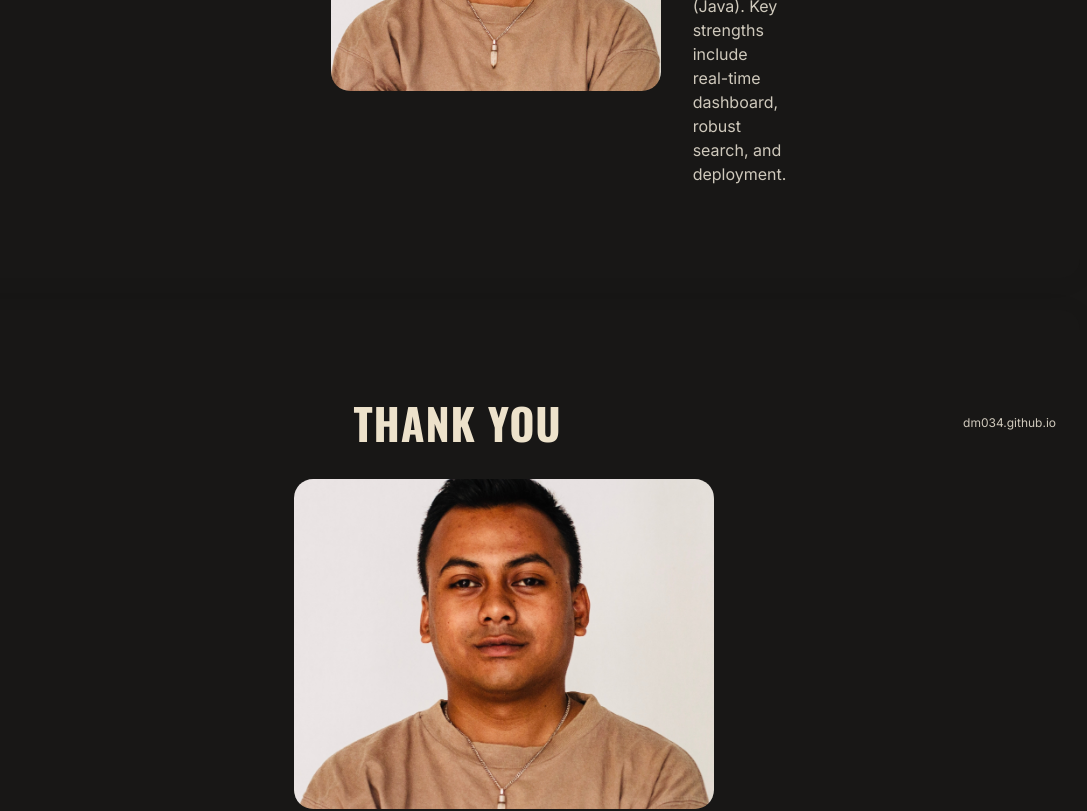
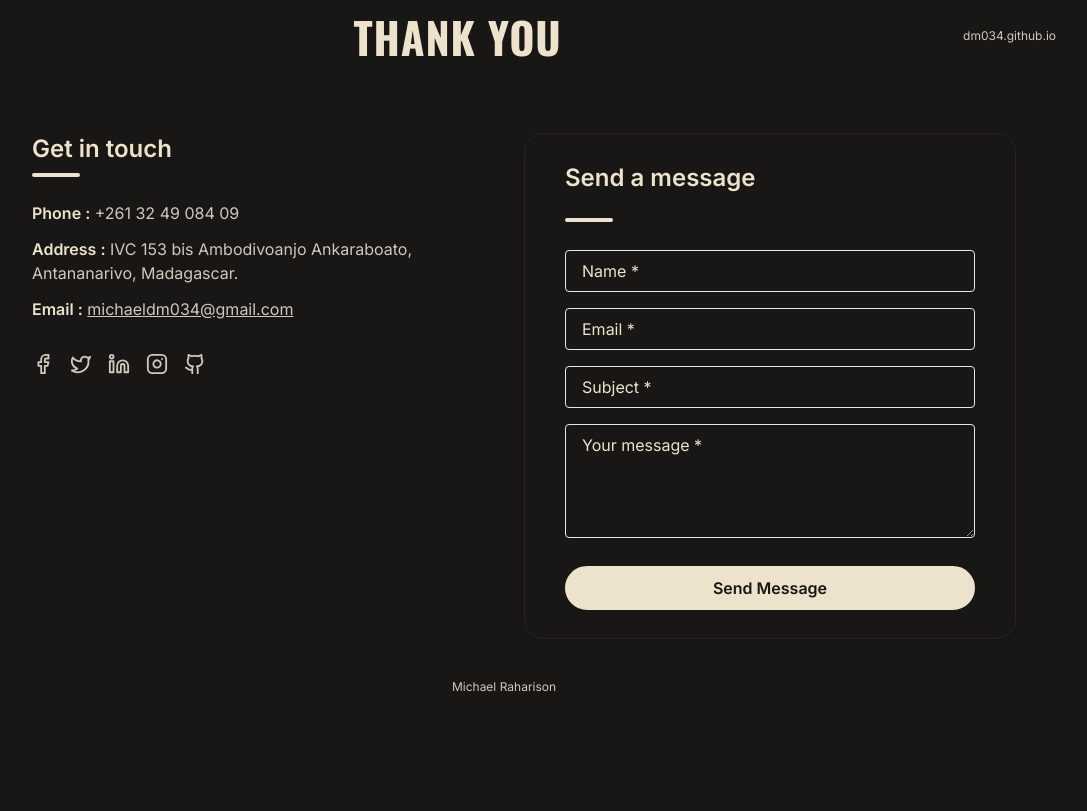
Before and after one commit to DM034/one-page-wonder-analyse, a React (Vite) app: page / in a window 1280 px wide. Shown: the part 3940-4751 px from the top of the page, without its empty margins (136-1223 px from the left). Built offline with nearby package versions, Linux system fonts and the light colour scheme.

Commit message:
Remove images, add contact module
Remove images from "Best Project" and "Thank You" sections. Add the contact module to the "Thank You" section, applying existing styles.

```diff
--- a/src/components/portfolio/BestProject.tsx
+++ b/src/components/portfolio/BestProject.tsx
@@ -1,5 +1,3 @@
-
-const profileImg = "/lovable-uploads/c58de510-be2f-4999-b017-6fa9ffabe1bb.png";
 
 export default function BestProject() {
   return (
@@ -9,7 +7,6 @@ export default function BestProject() {
         <div className="text-xs text-muted">dm034.github.io</div>
       </div>
       <div className="w-full flex flex-col md:flex-row items-center gap-8">
-        <img src={profileImg} alt="Best Project" className="slide-img object-cover max-w-[220px]" />
         <div className="flex-1">
           <div className="text-beige text-xl font-semibold mb-3">Order Tracking System (BICI)</div>
           <div className="text-muted mb-3">
--- a/src/components/portfolio/Thanks.tsx
+++ b/src/components/portfolio/Thanks.tsx
@@ -1,16 +1,143 @@
 
-const profileImg = "/lovable-uploads/c58de510-be2f-4999-b017-6fa9ffabe1bb.png";
+import { Facebook, Twitter, Linkedin, Instagram, Github } from "lucide-react";
 
 export default function Thanks() {
   return (
-    <section id="thanks" className="slide-section flex flex-col items-center justify-center text-center">
+    <section
+      id="thanks"
+      className="slide-section flex flex-col items-center justify-center text-center"
+    >
       <div className="w-full flex justify-between items-center mb-6">
         <div></div>
-        <div className="font-oswald text-[2.7rem] uppercase font-bold tracking-tight">THANK YOU</div>
+        <div className="font-oswald text-[2.7rem] uppercase font-bold tracking-tight">
+          Thank You
+        </div>
         <div className="text-xs text-muted">dm034.github.io</div>
       </div>
-      <img src={profileImg} alt="Thanks" className="slide-img object-cover max-w-[220px] mx-auto" />
-      <div className="mt-7 text-xs text-muted">Michael Raharison</div>
+      {/* Contact module inspired by your screenshot */}
+      <div className="w-full max-w-5xl mx-auto mt-10 grid grid-cols-1 md:grid-cols-2 gap-10 items-stretch">
+        {/* Contact info */}
+        <div className="flex flex-col items-start text-left px-4 md:px-10">
+          <div className="text-2xl font-semibold mb-2 text-beige">
+            Get in touch
+          </div>
+          <div className="h-1 w-12 bg-beige rounded-full mb-6" />
+          <ul className="text-left text-base space-y-3 mb-7">
+            <li>
+              <span className="font-semibold">Phone :</span>{" "}
+              <span className="text-muted">+261 32 49 084 09</span>
+            </li>
+            <li>
+              <span className="font-semibold">Address :</span>{" "}
+              <span className="text-muted">
+                IVC 153 bis Ambodivoanjo Ankaraboato, Antananarivo, Madagascar.
+              </span>
+            </li>
+            <li>
+              <span className="font-semibold">Email :</span>{" "}
+              <a
+                href="mailto:michaeldm034@gmail.com"
+                className="text-muted underline hover:text-beige"
+              >
+                michaeldm034@gmail.com
+              </a>
+            </li>
+          </ul>
+          <div className="flex flex-row items-center gap-4 mt-1 text-muted">
+            <a
+              href="https://facebook.com"
+              target="_blank"
+              rel="noopener noreferrer"
+              aria-label="facebook"
+              className="hover:text-beige transition"
+            >
+              <Facebook size={22} />
+            </a>
+            <a
+              href="https://twitter.com"
+              target="_blank"
+              rel="noopener noreferrer"
+              aria-label="twitter"
+              className="hover:text-beige transition"
+            >
+              <Twitter size={22} />
+            </a>
+            <a
+              href="https://linkedin.com"
+              target="_blank"
+              rel="noopener noreferrer"
+              aria-label="linkedin"
+              className="hover:text-beige transition"
+            >
+              <Linkedin size={22} />
+            </a>
+            <a
+              href="https://instagram.com"
+              target="_blank"
+              rel="noopener noreferrer"
+              aria-label="instagram"
+              className="hover:text-beige transition"
+            >
+              <Instagram size={22} />
+            </a>
+            <a
+              href="https://github.com/"
+              target="_blank"
+              rel="noopener noreferrer"
+              aria-label="github"
+              className="hover:text-beige transition"
+            >
+              <Github size={22} />
+            </a>
+          </div>
+        </div>
+        {/* Simple contact form (HTML only, no JS) */}
+        <form
+          className="bg-dark/70 rounded-xl px-4 md:px-10 py-7 flex flex-col gap-4 shadow border border-[#272421]"
+          autoComplete="off"
+        >
+          <div className="text-2xl font-semibold mb-2 text-beige text-left">Send a message</div>
+          <div className="h-1 w-12 bg-beige rounded-full mb-3" />
+          <input
+            required
+            type="text"
+            placeholder="Name *"
+            className="border border-outline rounded px-4 py-2 bg-transparent text-beige placeholder:text-muted text-base focus:outline-none focus:border-beige"
+            name="name"
+          />
+          <input
+            required
+            type="email"
+            placeholder="Email *"
+            className="border border-outline rounded px-4 py-2 bg-transparent text-beige placeholder:text-muted text-base focus:outline-none focus:border-beige"
+            name="email"
+          />
+          <input
+            required
+            type="text"
+            placeholder="Subject *"
+            className="border border-outline rounded px-4 py-2 bg-transparent text-beige placeholder:text-muted text-base focus:outline-none focus:border-beige"
+            name="subject"
+          />
+          <textarea
+            required
+            placeholder="Your message *"
+            rows={4}
+            className="border border-outline rounded px-4 py-2 bg-transparent text-beige placeholder:text-muted text-base focus:outline-none focus:border-beige"
+            name="message"
+          />
+          <button
+            type="submit"
+            className="btn-beige mt-3 w-full"
+            disabled
+            aria-disabled="true"
+            title="For demo only"
+          >
+            Send Message
+          </button>
+        </form>
+      </div>
+      <div className="mt-10 text-xs text-muted">Michael Raharison</div>
     </section>
   );
 }
```
